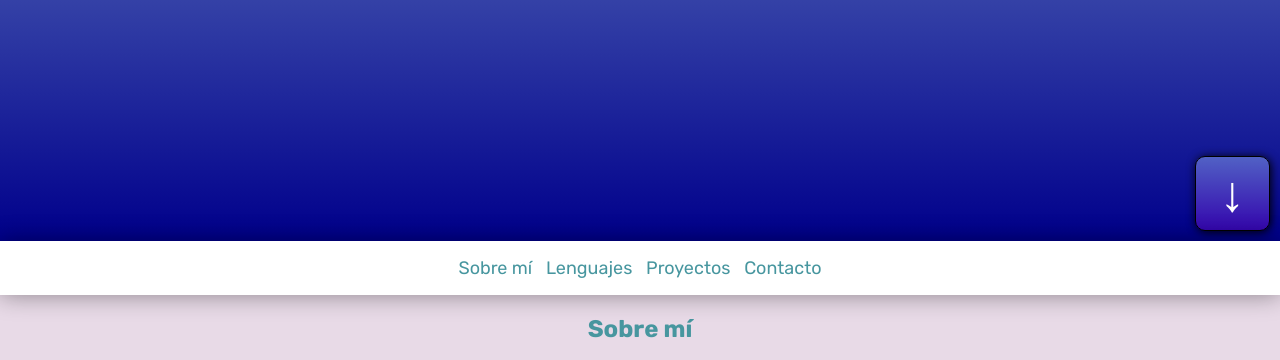
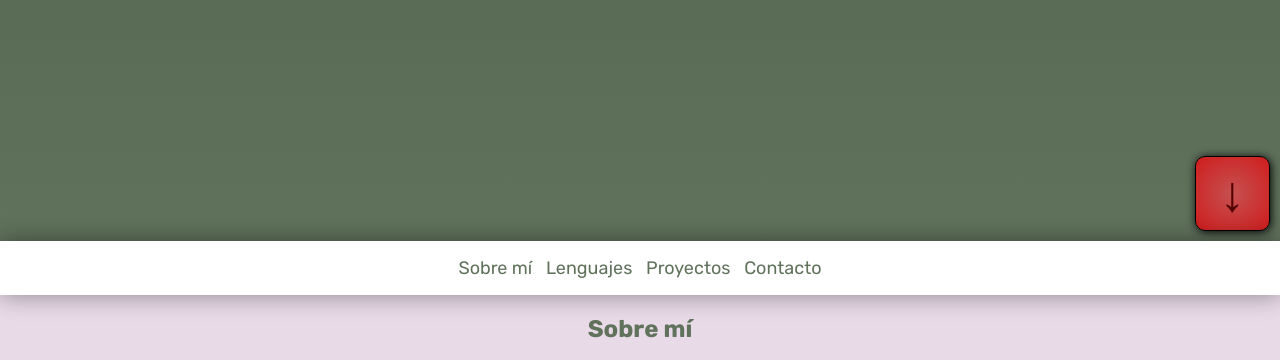
Before and after one commit to tomasbobbett/tomasbobbett.github.io, a plain HTML site: page index.html in a window 1280 px wide. Shown: the part 559-919 px from the top of the page. Drawn offline with Linux system fonts and the light colour scheme.

Commit message:
Update styles.css colors pallete

```diff
--- a/styles.css
+++ b/styles.css
@@ -12,7 +12,7 @@ html{
 .header{
     box-sizing: border-box;
     background-size: cover;
-    background: linear-gradient(#add8e6, #00008b);
+    background:linear-gradient(#4b5a48,#60725c);
     color: #ffffff;
     display: flex;
     min-height: 100vh;
@@ -33,7 +33,7 @@ p{
 h2{
     text-align: center;
     margin-top: 20px;
-    color: #47969f;
+    color: #60725c;
 }
 h1{
     color: rgb(236, 240, 215);
@@ -44,7 +44,7 @@ h1{
 
 .nav__button{
     padding: 5px;
-    color: #47969f;
+    color: #60725c;
     font-size: 18px;
     transition: border-radius 0.3s;
 }
@@ -59,9 +59,8 @@ h1{
 }
 
 .scroll__button a {
-    color: #ffffff;
+    color: #530303;
     text-decoration: none;
-    display: block;
 }
 .scroll__button{
     scroll-behavior: smooth;
@@ -76,12 +75,13 @@ h1{
     min-height: 75px;
     min-width: 75px;
     border-radius: 10px;
-    background:linear-gradient(#5161c5, #3406ad);
+    background:radial-gradient(#c55151,#d01c1c);
     box-sizing: border-box;
-    display:flex;
-    justify-content:center;
-    align-items:center;
     transition: min-height 0.2s, min-width 0.2s, box-shadow 0.2s;
+    display: flex;
+    justify-content: center;
+    align-items: center;
+
 }
 .scroll__button:hover{
     min-height: 90px;
@@ -175,7 +175,7 @@ footer{
     margin:auto;
     border-radius: 10px;
     margin-top: 20px;
-    background-color: rgba(71, 150, 159, 0.29);
+    background-color: #e3e6d5;
     box-shadow: 0px 10px 10px rgba(0,0,0,0.1);
 }
 li{
```
